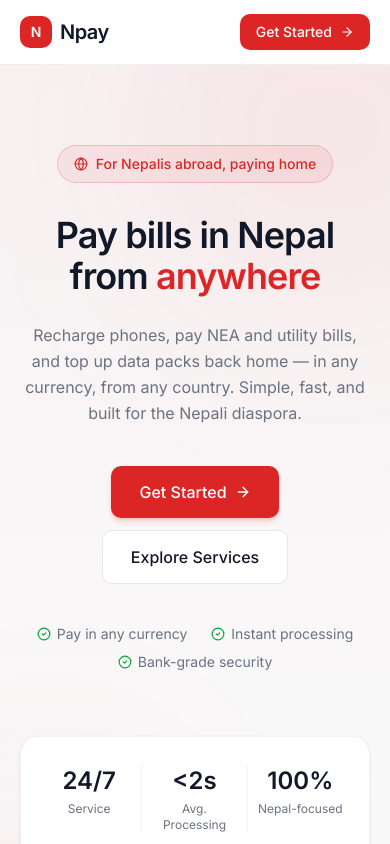
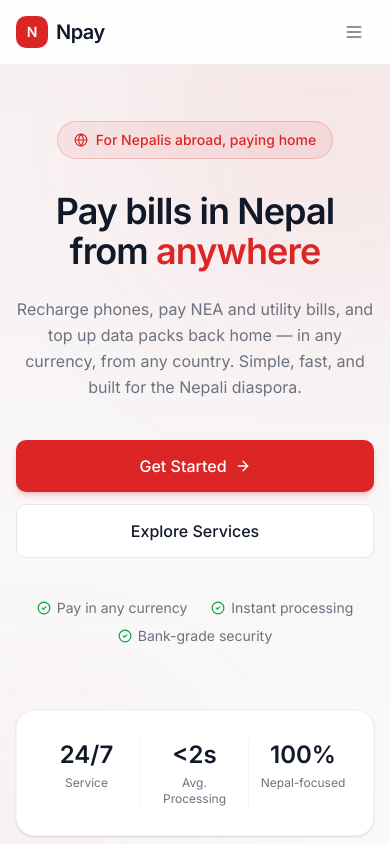
Before and after one commit to Nerotechnp/Npay-frontend, a Next.js app: page / in a window 390 px wide. Shown: the top 844 px of the page. Built offline with nearby package versions, Linux system fonts and the light colour scheme.

Commit message:
Improve mobile view only: hamburger nav, full-width hero buttons, always-visible service CTA, footer spacing

```diff
--- a/components/HomePage/footer.tsx
+++ b/components/HomePage/footer.tsx
@@ -4,7 +4,7 @@ import { Facebook, Instagram, Mail } from "lucide-react";
 export function Footer() {
   return (
     <footer className="border-t border-line bg-white">
-      <div className="mx-auto max-w-6xl px-5 py-12">
+      <div className="mx-auto max-w-6xl px-4 py-12 sm:px-5">
         <div className="grid gap-10 md:grid-cols-4">
           <div className="md:col-span-2">
             <div className="mb-3 flex items-center gap-2">
--- a/components/HomePage/hero.tsx
+++ b/components/HomePage/hero.tsx
@@ -26,7 +26,7 @@ export function Hero() {
         className="pointer-events-none absolute -bottom-24 -left-24 h-72 w-72 rounded-full bg-moss/[0.04] blur-[80px]"
       />
 
-      <div className="relative mx-auto max-w-6xl px-5 pb-16 pt-20 sm:pb-20 sm:pt-28">
+      <div className="relative mx-auto max-w-6xl px-4 pb-12 pt-14 sm:px-5 sm:pb-16 sm:pt-20 lg:pt-28">
         <div className="mx-auto max-w-3xl text-center">
           <div className="mb-8 inline-flex items-center gap-2 rounded-full border border-moss/20 bg-moss/[0.07] px-4 py-2">
             <Globe className="h-3.5 w-3.5 text-moss" />
@@ -35,7 +35,7 @@ export function Hero() {
             </span>
           </div>
 
-          <h1 className="mb-6 text-4xl font-extrabold leading-[1.15] tracking-tight text-ink sm:text-5xl lg:text-6xl">
+          <h1 className="mb-6 text-[2.25rem] font-extrabold leading-[1.12] tracking-tight text-ink sm:text-5xl lg:text-6xl">
             Pay bills in Nepal
             <br className="hidden sm:block" /> from <span className="text-moss">anywhere</span>
           </h1>
@@ -46,21 +46,21 @@ export function Hero() {
             built for the Nepali diaspora.
           </p>
 
-          <div className="flex flex-col items-center gap-3 sm:flex-row sm:justify-center sm:gap-4">
-            <Link href="/login">
+          <div className="flex flex-col items-stretch gap-3 sm:flex-row sm:items-center sm:justify-center sm:gap-4">
+            <Link href="/login" className="w-full sm:w-auto">
               <Button
                 size="lg"
-                className="gap-2 rounded-full px-7 shadow-md shadow-moss/20 transition-shadow hover:shadow-lg hover:shadow-moss/25"
+                className="w-full gap-2 rounded-full px-7 shadow-md shadow-moss/20 transition-shadow hover:shadow-lg hover:shadow-moss/25 sm:w-auto"
               >
                 Get Started
                 <ArrowRight className="h-4 w-4" />
               </Button>
             </Link>
-            <Link href="#services">
+            <Link href="#services" className="w-full sm:w-auto">
               <Button
                 variant="secondary"
                 size="lg"
-                className="rounded-full px-7"
+                className="w-full rounded-full px-7 sm:w-auto"
               >
                 Explore Services
               </Button>
--- a/components/HomePage/navbar.tsx
+++ b/components/HomePage/navbar.tsx
@@ -1,8 +1,9 @@
 "use client";
 
 import Link from "next/link";
+import { useState } from "react";
 import { usePathname } from "next/navigation";
-import { ArrowRight } from "lucide-react";
+import { ArrowRight, Menu, X } from "lucide-react";
 import { Button } from "@/components/ui/Button";
 
 const navLinks = [
@@ -14,12 +15,12 @@ const navLinks = [
 
 export function HomeNavbar() {
   const pathname = usePathname();
-  const isHome = pathname === "/";
+  const [open, setOpen] = useState(false);
 
   return (
     <nav className="sticky top-0 z-50 border-b border-line-2/60 bg-white/80 backdrop-blur-md">
-      <div className="mx-auto flex h-16 max-w-6xl items-center justify-between px-5">
-        <Link href="/" className="flex items-center gap-2">
+      <div className="mx-auto flex h-16 max-w-6xl items-center justify-between px-4 sm:px-5">
+        <Link href="/" className="flex items-center gap-2" onClick={() => setOpen(false)}>
           <span className="flex h-8 w-8 items-center justify-center rounded-lg bg-moss text-sm font-extrabold tracking-tight text-white">
             N
           </span>
@@ -38,15 +39,50 @@ export function HomeNavbar() {
           ))}
         </div>
 
-        <div className="flex items-center gap-4">
-          <Link href="/login">
+        <div className="flex items-center gap-3">
+          <Link href="/login" className="hidden sm:block">
             <Button size="sm" className="gap-1.5 rounded-full px-4">
               Get Started
               <ArrowRight className="h-3.5 w-3.5" />
             </Button>
           </Link>
+
+          <button
+            type="button"
+            aria-label="Toggle menu"
+            aria-expanded={open}
+            onClick={() => setOpen((v) => !v)}
+            className="flex h-10 w-10 items-center justify-center rounded-lg text-ink-3 transition-colors hover:bg-paper hover:text-ink md:hidden"
+          >
+            {open ? <X className="h-5 w-5" /> : <Menu className="h-5 w-5" />}
+          </button>
         </div>
       </div>
+
+      {open && (
+        <div className="border-t border-line-2/60 bg-white md:hidden">
+          <div className="mx-auto max-w-6xl space-y-1 px-4 py-4 sm:px-5">
+            {navLinks.map((link) => (
+              <Link
+                key={link.label}
+                href={link.href}
+                onClick={() => setOpen(false)}
+                className="block rounded-lg px-3 py-3 text-sm font-medium text-ink-3 transition-colors hover:bg-paper hover:text-ink"
+              >
+                {link.label}
+              </Link>
+            ))}
+            <Link
+              href="/login"
+              onClick={() => setOpen(false)}
+              className="mt-2 flex items-center justify-center gap-1.5 rounded-full bg-moss px-4 py-3 text-sm font-semibold text-white"
+            >
+              Get Started
+              <ArrowRight className="h-3.5 w-3.5" />
+            </Link>
+          </div>
+        </div>
+      )}
     </nav>
   );
 }
--- a/components/HomePage/service-list.tsx
+++ b/components/HomePage/service-list.tsx
@@ -71,7 +71,7 @@ export function ServicesList() {
 
               <Link
                 href={service.href}
-                className="mt-5 flex items-center gap-1 text-sm font-medium text-moss opacity-0 transition-opacity group-hover:opacity-100"
+                className="mt-5 flex items-center gap-1 text-sm font-medium text-moss opacity-100 transition-opacity group-hover:opacity-100 sm:opacity-0 sm:group-hover:opacity-100"
               >
                 Learn more <ArrowRight className="h-3.5 w-3.5" />
               </Link>
```
